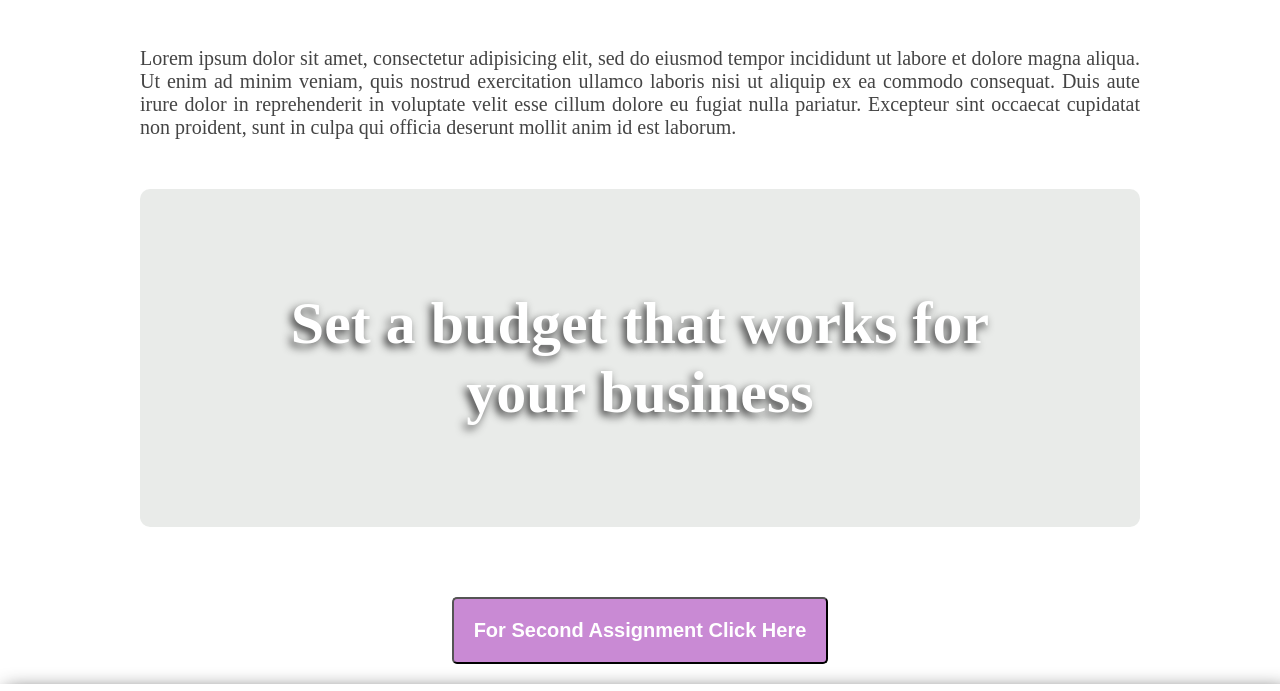
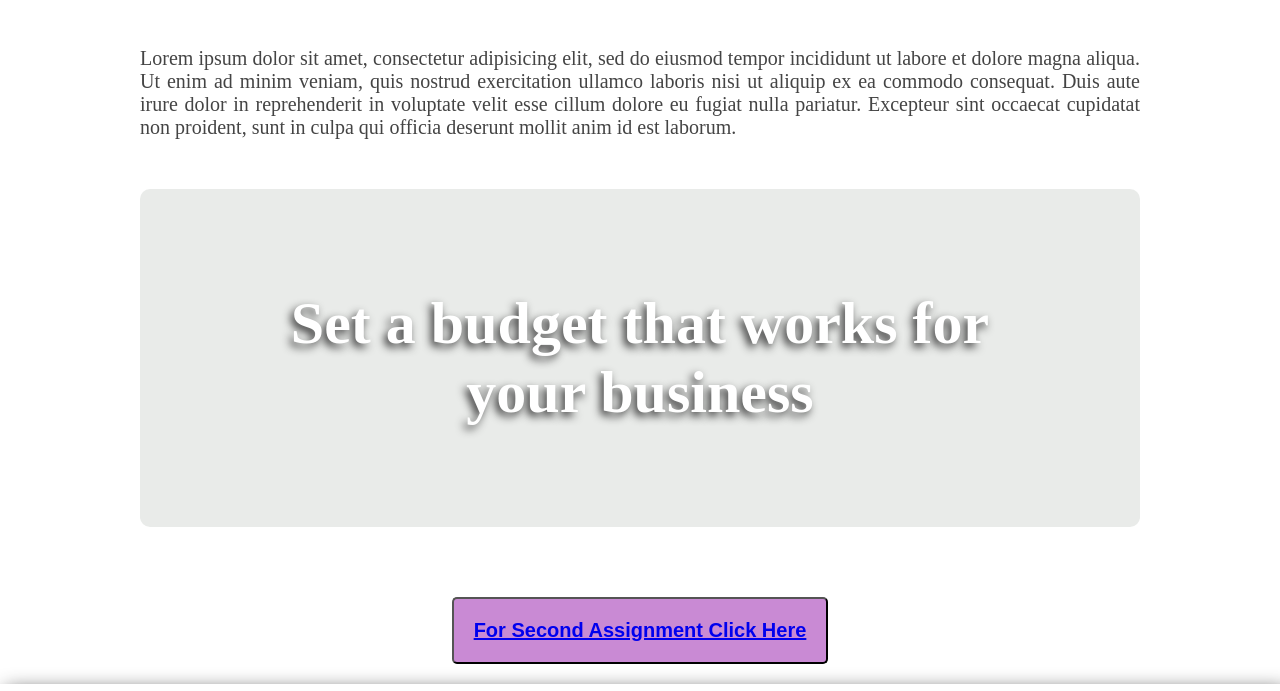
Before and after one commit to murshedkoli/2nd_class_assignment_1, a plain HTML site: page index.html in a window 1280 px wide. Shown: the part 1260-1951 px from the top of the page. Drawn offline with Linux system fonts and the light colour scheme.

Commit message:
Update index.html

```diff
--- a/index.html
+++ b/index.html
@@ -53,7 +53,7 @@
 
 	<div class="copytext">
 
-		<a href="http://murshedkoli.com/ssb_class/class_2/"><button>For Second Assignment Click Here</button></a>
+		<button><a href="http://murshedkoli.com/ssb_class/class_2/">For Second Assignment Click Here</a></button>
 
 	</div>
 
```
